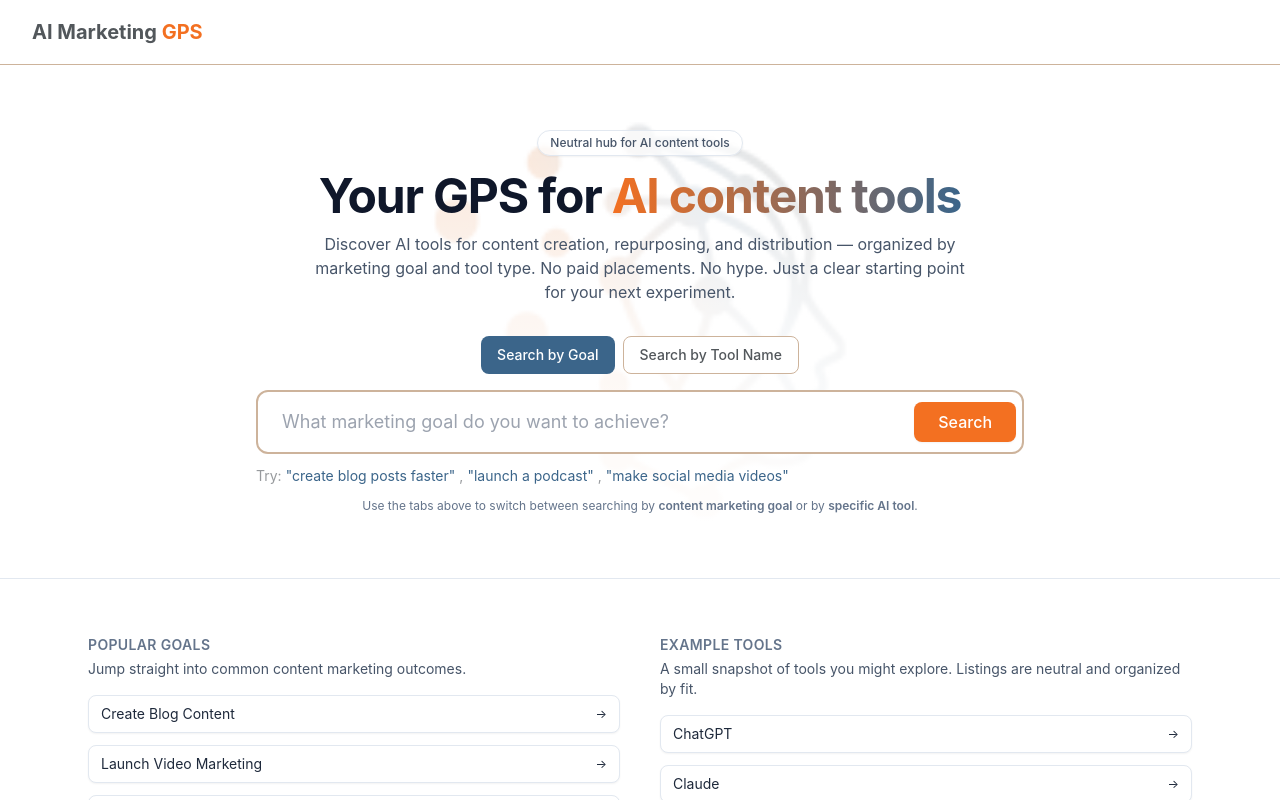
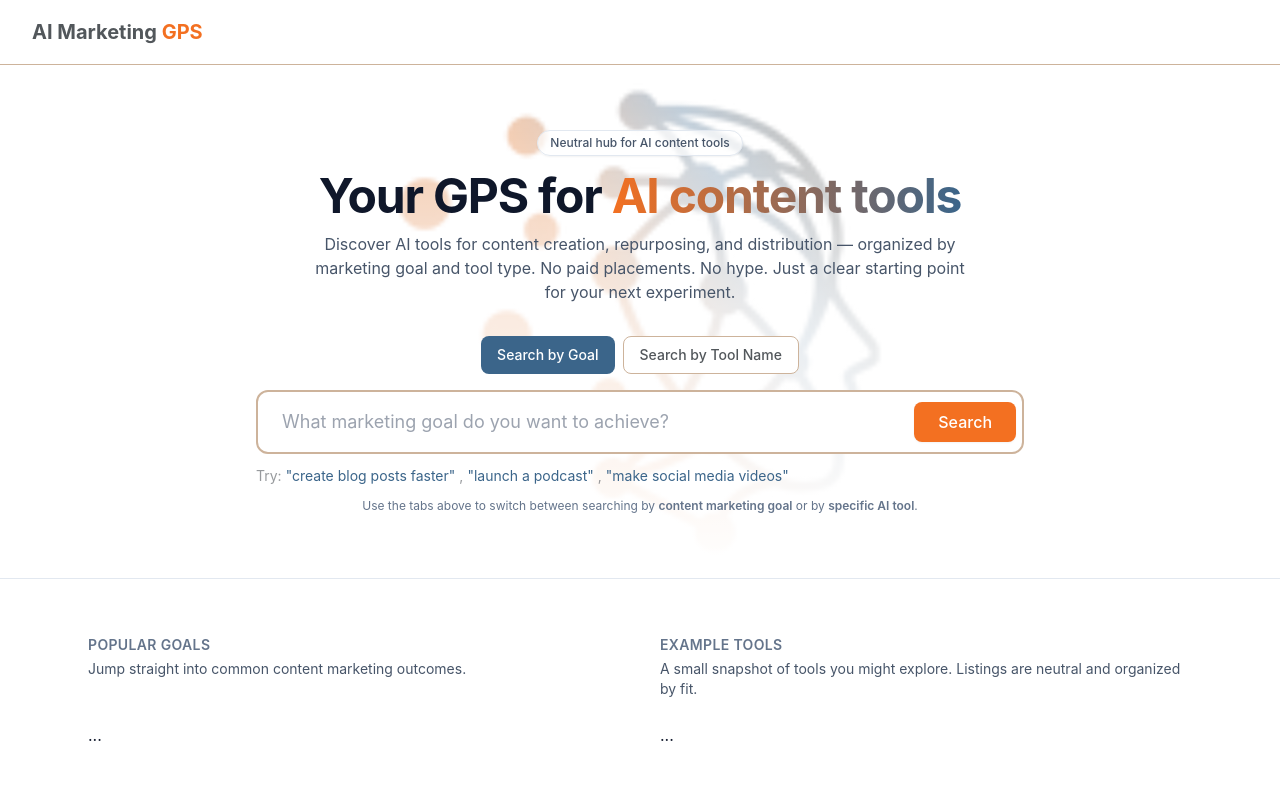
Before and after one commit to lonnierod-ai/ai-marketing-gps, a Next.js app: page / in a window 1280 px wide. Shown: the top 800 px of the page. Built offline with nearby package versions, Linux system fonts and the light colour scheme.

Commit message:
Update page.tsx

```diff
--- a/src/app/page.tsx
+++ b/src/app/page.tsx
@@ -31,9 +31,10 @@ export default function HomePage() {
 
       {/* HERO + SEARCH */}
       <section className="relative overflow-hidden border-b border-slate-200 bg-white">
-                {/* faint icon background */}
+             {/* hero background icon */}
+        <div className="pointer-events-none absolute inset-0 flex items-center justify-center">
           <div
-          className="pointer-events-none absolute inset-0 opacity-25"
+            className="h-[420px] w-[420px] sm:h-[520px] sm:w-[520px] md:h-[600px] md:w-[600px] opacity-40"
             style={{
               backgroundImage: 'url("/ai-gps-icon.png")',
               backgroundSize: "contain",
@@ -41,7 +42,8 @@ export default function HomePage() {
               backgroundPosition: "center",
             }}
           />
-        <div className="pointer-events-none absolute inset-0 bg-gradient-to-b from-white/30 via-white/80 to-white" />
+        </div>
+        <div className="pointer-events-none absolute inset-0 bg-gradient-to-b from-white/10 via-white/70 to-white" />
 
         <div className="relative mx-auto max-w-4xl px-4 py-12 sm:px-6 sm:py-16">
           <div className="mx-auto max-w-2xl text-center">
@@ -85,48 +87,30 @@ export default function HomePage() {
             <h2 className="text-sm font-semibold uppercase tracking-wide text-slate-500">
               Popular goals
             </h2>
-            <p className="mt-1 text-sm text-slate-600">
+            <p className="mt-1 text-sm text-slate-600 min-h-[40px]">
               Jump straight into common content marketing outcomes.
             </p>
-            <div className="mt-4 grid gap-3">
-              {quickLinks.map((link) => (
-                <Link
-                  key={link.href}
-                  href={link.href}
-                  className="flex items-center justify-between rounded-lg border border-slate-200 bg-white px-3 py-2 text-sm text-slate-800 shadow-sm transition hover:border-[#f37021] hover:text-[#f37021]"
-                >
-                  <span>{link.title}</span>
-                  <span className="text-xs">&rarr;</span>
-                </Link>
-              ))}
+            <div className="mt-6 grid gap-3">
+              ...
             </div>
           </div>
 
           {/* Featured tools */}
           <div className="flex-1">
             <h2 className="text-sm font-semibold uppercase tracking-wide text-slate-500">
-              EXAMPLE TOOLS
+              Example tools
             </h2>
-            <p className="mt-1 text-sm text-slate-600">
+            <p className="mt-1 text-sm text-slate-600 min-h-[40px]">
               A small snapshot of tools you might explore. Listings are neutral
               and organized by fit.
             </p>
-
-            <div className="mt-4 grid gap-3">
-              {featuredTools.map((tool) => (
-                <Link
-                  key={tool.href}
-                  href={tool.href}
-                  className="flex items-center justify-between rounded-lg border border-slate-200 bg-white px-3 py-2 text-sm text-slate-800 shadow-sm transition hover:border-[#3b658a] hover:text-[#3b658a]"
-                >
-                  <span>{tool.name}</span>
-                  <span className="text-xs">&rarr;</span>
-                </Link>
-              ))}
+            <div className="mt-6 grid gap-3">
+              ...
             </div>
           </div>
         </div>
       </section>
+
 
       {/* SHORT EXPLAINER */}
       <section className="bg-slate-50 pb-12 pt-8">
```
Lines whose indentation alone changed are shown as unchanged.
